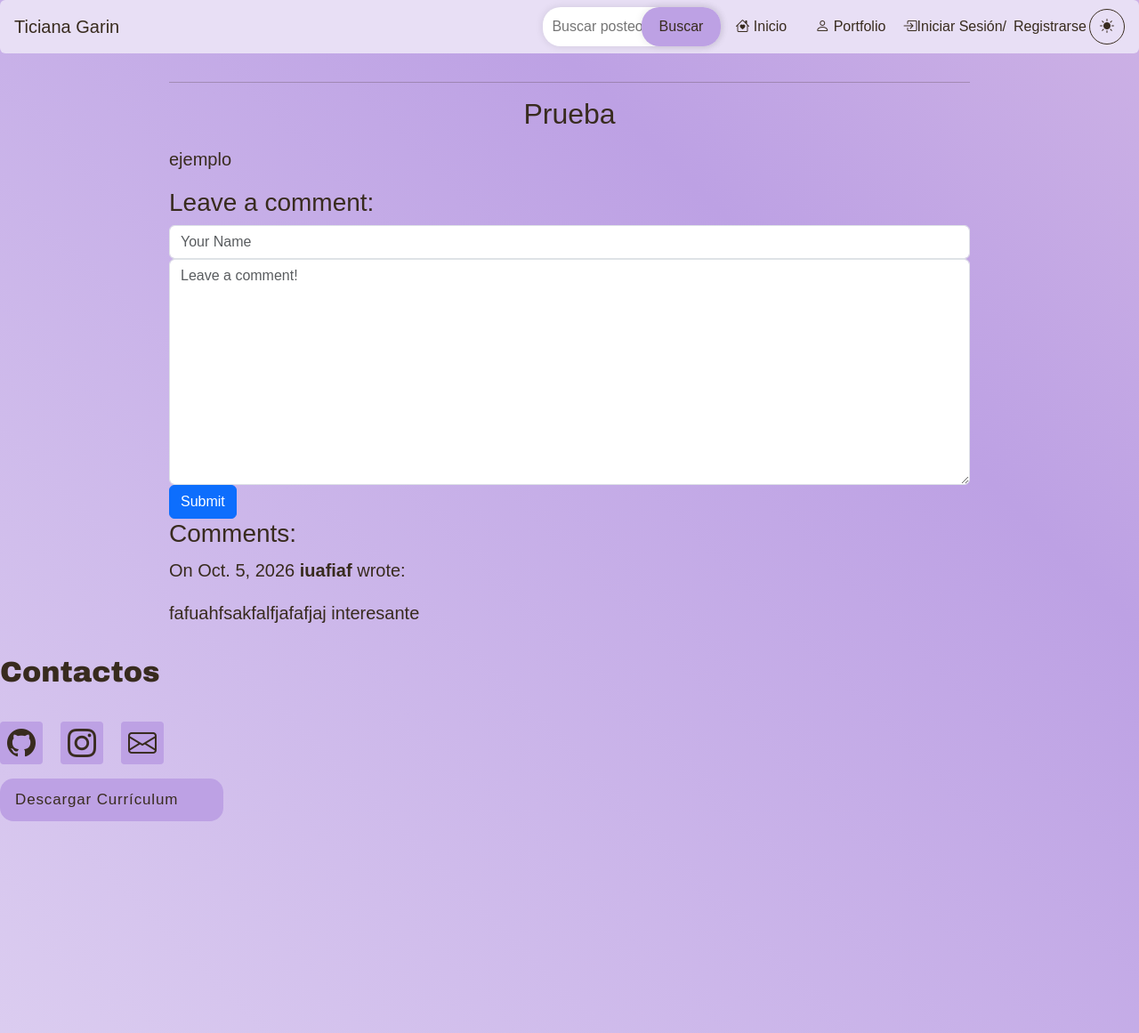
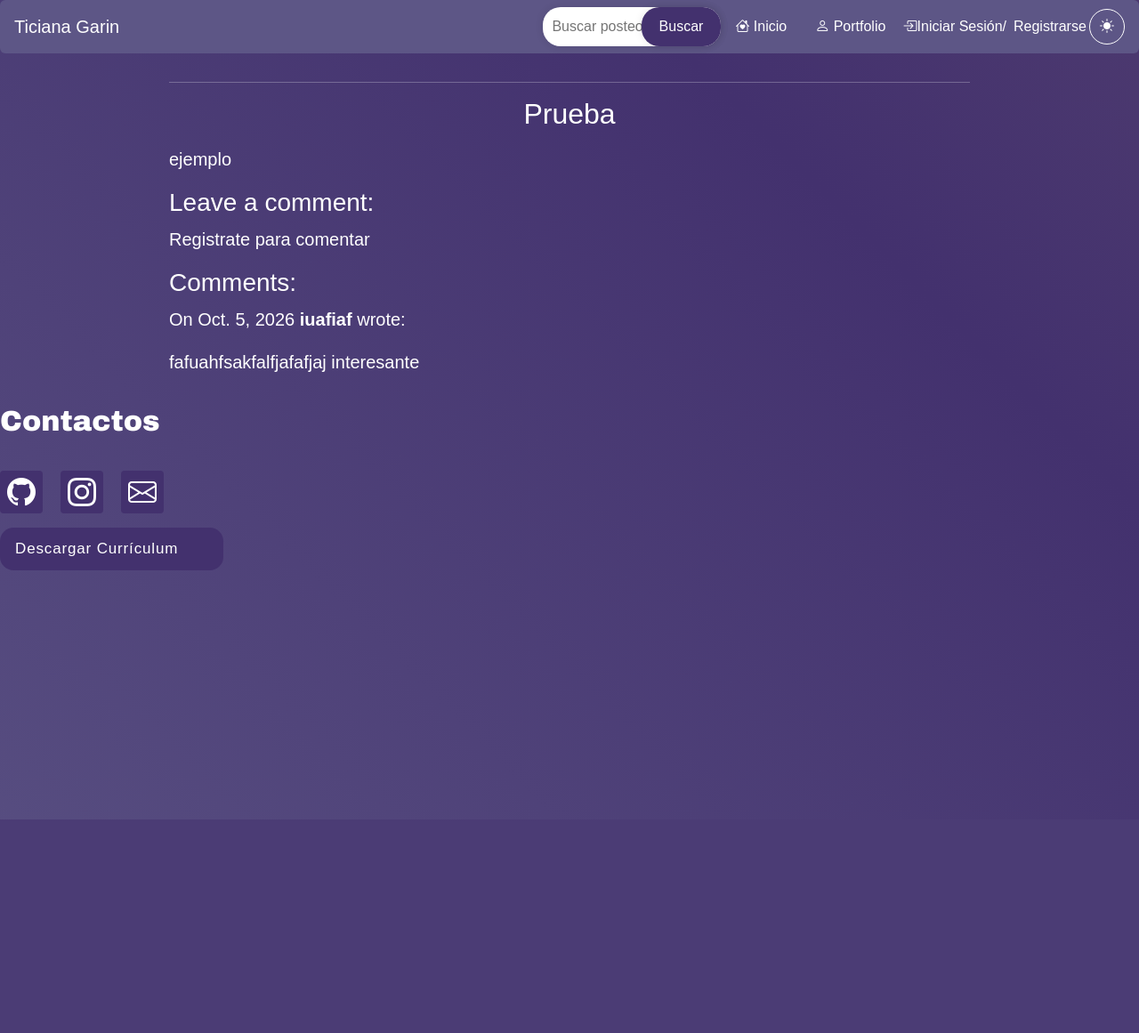
Before and after one commit to tixi333/Website_Django, a Django app: a page that uses personalwebsite/blog/templates/base.html in a window 1280 px wide. Shown: the top 1161 px of the page at 89% size. After the commit the page ends 921 px from the top, so only its background shows below. Run offline with Django 5.2, Linux system fonts and the light colour scheme; data comes from the database, SQL or seed files in the repository; both versions use the stored data as it was after the commit; some web fonts are replaced.

Commit message:
update blog
+ el tema se mantiene entre pag
+ usuarios / inicio de segin, cerrar sesion, registrarse
+ comentarios

```diff
--- a/personalwebsite/blog/forms.py
+++ b/personalwebsite/blog/forms.py
@@ -1,12 +1,6 @@
 from django import forms
 
 class CommentForm(forms.Form):
-    author = forms.CharField(
-        max_length=60,
-        widget=forms.TextInput(
-            attrs={"class": "form-control", "placeholder": "Your Name"}
-        ),
-    )
     body = forms.CharField(
         widget=forms.Textarea(
             attrs={"class": "form-control", "placeholder": "Leave a comment!"}
--- a/personalwebsite/blog/static/blog/styles.css
+++ b/personalwebsite/blog/static/blog/styles.css
@@ -119,6 +119,40 @@ section{
 .theme-toggle-item {
     display: flex;
     align-items: center;
+}
+.theme-toggle-link {
+    display: inline-grid;
+    width: 2.5rem;
+    height: 2.5rem;
+    place-items: center;
+    border: 1px solid currentColor;
+    border-radius: 50%;
+    color: var(--text);
+    text-decoration: none;
+}
+.theme-toggle-link:hover {
+    color: var(--hover_color);
+}
+.theme-toggle-link i {
+    position: static;
+    display: inline-block;
+    animation: theme-icon-rotate-in 180ms ease-out both;
+}
+.theme-toggle-link .moon-icon {
+    opacity: 1;
+}
+.theme-toggle-link .sun-icon {
+    opacity: 1;
+}
+@keyframes theme-icon-rotate-in {
+    from {
+        opacity: 0;
+        transform: rotate(-90deg) scale(0.6);
+    }
+    to {
+        opacity: 1;
+        transform: rotate(0) scale(1);
+    }
 }
 .nav-link:hover {
   color: var(--hover_color) !important;
@@ -415,7 +449,7 @@ section{
 }
 
 /* Variables que cambian cuando se activa el modo oscuro */
-body:has(#darkmode:checked) {
+body.tema-oscuro {
     --gradient1: #5d5686;
     --gradient2: #43316e;
     --gradient3: #655072;
--- a/personalwebsite/blog/templates/base.html
+++ b/personalwebsite/blog/templates/base.html
@@ -15,9 +15,9 @@
 
 
     <title>My Personal Blog</title>
-    <link rel="stylesheet" href="{% static 'blog/styles.css' %}">
+    <link rel="stylesheet" href="{% static 'blog/styles.css' %}?v=4">
 </head>
-<body class = "animated-gradient">
+<body class = "animated-gradient {% if request.GET.tema == 'oscuro' %} tema-oscuro{% endif %}">
 
         <nav id="navbar-example2" class="navbar bg-body-tertiary px-3 mb-3 border rounded-2 ">
 
@@ -26,7 +26,7 @@
         <ul class="nav nav-pills">
             <!-- Enlaces de navegación -->
 
-            <form method="get" action="{% url 'blog:blog_search' %}">
+            <form method="get" action="{% url 'blog:blog_search' %}?tema={{ request.GET.tema|default:'claro' }}">
                 <div class = "search">
                 <input type="search" name="q" value="{{ query|default:'' }}" placeholder="Buscar posteos..." aria-label="Buscar posteos">
                 <button type="submit">Buscar</button>
@@ -34,7 +34,7 @@
             </form>
 
              <li class="nav-item">
-                <a class="nav-link link-light" href="{% url 'blog:index' %}">
+                <a class="nav-link link-light" href="{% url 'blog:index' %}?tema={{ request.GET.tema|default:'claro' }}">
                     <i class="bi bi-house-heart"></i> Inicio
 
                 </a>
@@ -42,7 +42,7 @@
             </li>
 
             <li class="nav-item">
-                <a class="nav-link link-light" href="{% url 'index' %}">
+                <a class="nav-link link-light" href="{% url 'index' %}?tema={{ request.GET.tema|default:'claro' }}">
                     <i class="bi bi-person"></i> Portfolio
 
                 </a>
@@ -50,13 +50,23 @@
             </li>
 
             <li class="nav-item auth-links">
-
-                <a class="nav-link link-light" href="{% url 'blog:register' %}">
+                {% if user.is_authenticated %}
+                <span>Bienvenido, {{ user.username }}/</span>
+                    <form method="post" action="{% url 'logout' %}">
+                    {% csrf_token %}
+                    <button class="nav-link link-light" type="submit">
+                        Cerrar sesión
+                    </button>
+</form>
+                </a>
+                {% else %}
+                <a class="nav-link link-light" href="{% url 'login' %}?tema={{ request.GET.tema|default:'claro' }}">
                     <i class="bi bi-box-arrow-in-right"></i>Iniciar Sesión/
                 </a>
-                <a class="nav-link link-light" href="{% url 'blog:register' %}">
+                <a class="nav-link link-light" href="{% url 'blog:register' %}?tema={{ request.GET.tema|default:'claro' }}">
                     Registrarse
                 </a>
+                {% endif %}
 
 
             </li>
@@ -64,11 +74,15 @@
 
             <!-- dark-light mode-->
             <li class="nav-item theme-toggle-item">
-                <input type="checkbox" id="darkmode">
-                <label for="darkmode" class="theme-toggle">
-                    <i class="bi bi-sun-fill sun-icon" aria-hidden="true"></i>
-                    <i class="bi bi-moon-stars-fill moon-icon" aria-hidden="true"></i>
-                </label>
+                {% if request.GET.tema == "oscuro" %}
+                    <a class="theme-toggle-link" href="?tema=claro{% if request.GET.q %}&amp;q={{ request.GET.q|urlencode }}{% endif %}" aria-label="Activar modo claro" title="Modo claro">
+                        <i class="bi bi-sun-fill sun-icon" aria-hidden="true"></i>
+                    </a>
+                {% else %}
+                    <a class="theme-toggle-link" href="?tema=oscuro{% if request.GET.q %}&amp;q={{ request.GET.q|urlencode }}{% endif %}" aria-label="Activar modo oscuro" title="Modo oscuro">
+                        <i class="bi bi-moon-stars-fill moon-icon" aria-hidden="true"></i>
+                    </a>
+                {% endif %}
             </li>
 
 
--- a/personalwebsite/blog/templates/blog/category.html
+++ b/personalwebsite/blog/templates/blog/category.html
@@ -8,7 +8,7 @@
                 <div class="card-header">
                     Categories:
                     {% for category in post.categories.all %}
-                        <a href="{% url 'blog:blog_category' category.name %}"class = "link-light">
+                        <a href="{% url 'blog:blog_category' category.name %}?tema={{ request.GET.tema|default:'claro' }}" class="link-light">
                             {{ category.name }}
                         </a>
                     {% endfor %}
@@ -17,7 +17,7 @@
                     <h5 class="card-title"><a> {{ post.title }}</a></h5>
 
                         <p>{{ post.body | slice:":400" }}...</p>
-                    <a href="{% url 'blog:blog_detail' post.pk %}" class="btn btn-light" >Read more</a>
+                    <a href="{% url 'blog:blog_detail' post.pk %}?tema={{ request.GET.tema|default:'claro' }}" class="btn btn-light">Read more</a>
                 </div>
                 <div class="card-footer footer">
                     {{ post.created_on.date }}
--- a/personalwebsite/blog/templates/blog/detail.html
+++ b/personalwebsite/blog/templates/blog/detail.html
@@ -11,16 +11,22 @@
     <p>{{ post.body | linebreaks }}</p>
 
     <h3>Leave a comment:</h3>
+    {% if user.is_authenticated %}
     <form method="post">
         {% csrf_token %}
         <div>
-            {{ form.author }}
+
+            <p>De: {{ user.username }}</p>
+
         </div>
         <div>
             {{ form.body }}
         </div>
         <button type="submit" class="btn btn-primary">Submit</button>
     </form>
+    {% else %}
+    <p>Registrate para comentar</p>
+    {% endif %}
 
     <h3>Comments:</h3>
     {% for comment in comments %}
--- a/personalwebsite/blog/templates/blog/index.html
+++ b/personalwebsite/blog/templates/blog/index.html
@@ -17,7 +17,7 @@
                 <div class="card-header">
                     Categories:
                     {% for category in post.categories.all %}
-                        <a href="{% url 'blog:blog_category' category.name %}"class = "link-light">
+                        <a href="{% url 'blog:blog_category' category.name %}?tema={{ request.GET.tema|default:'claro' }}" class="link-light">
                             {{ category.name }}
                         </a>
                     {% endfor %}
@@ -26,7 +26,7 @@
                     <h5 class="card-title"> {{ post.title }}</h5>
 
                         <p>{{ post.body | slice:":200" }}...</p>
-                    <a href="{% url 'blog:blog_detail' post.pk %}" class="btn btn-light" >Read more</a>
+                    <a href="{% url 'blog:blog_detail' post.pk %}?tema={{ request.GET.tema|default:'claro' }}" class="btn btn-light">Read more</a>
                 </div>
                 <div class="card-footer footer">
                     {{ post.created_on.date }}
--- a/personalwebsite/blog/templates/blog/search.html
+++ b/personalwebsite/blog/templates/blog/search.html
@@ -12,7 +12,7 @@
                 <div class="card-header">
                     Categorías:
                     {% for category in post.categories.all %}
-                        <a href="{% url 'blog:blog_category' category.name %}" class="link-light">
+                        <a href="{% url 'blog:blog_category' category.name %}?tema={{ request.GET.tema|default:'claro' }}" class="link-light">
                             {{ category.name }}
                         </a>
                     {% empty %}
@@ -22,7 +22,7 @@
                 <div class="card-body">
                     <h5 class="card-title">{{ post.title }}</h5>
                     <p>{{ post.body|truncatechars:400 }}</p>
-                    <a href="{% url 'blog:blog_detail' post.pk %}" class="btn btn-light">Leer más</a>
+                    <a href="{% url 'blog:blog_detail' post.pk %}?tema={{ request.GET.tema|default:'claro' }}" class="btn btn-light">Leer más</a>
                 </div>
                 <div class="card-footer footer">
                     {{ post.created_on|date:"d/m/Y" }}
--- a/personalwebsite/blog/urls.py
+++ b/personalwebsite/blog/urls.py
@@ -7,5 +7,6 @@ urlpatterns = [
     path("post/<int:pk>/", views.blog_detail, name="blog_detail"),
     path("category/<category>/", views.blog_category, name="blog_category"),
     path("search/",views.blog_search, name = "blog_search"),
-    path("register/", views.register, name= "register")
+    path("register/", views.register, name= "register"),
+    path("logout/", views.logout, name = "logout")
 ]
--- a/personalwebsite/blog/views.py
+++ b/personalwebsite/blog/views.py
@@ -6,6 +6,7 @@ from django.http import HttpResponse
 from blog.models import Post, Comment, Category
 from blog.forms import CommentForm
 from django.contrib.auth.forms import UserCreationForm
+from django.contrib.auth import logout
 
 def index(request):
     posts = Post.objects.all().order_by("-created_on")
@@ -34,7 +35,6 @@ def blog_detail(request, pk):
         form = CommentForm(request.POST)
         if form.is_valid():
             comment = Comment(
-                author=form.cleaned_data["author"],
                 body=form.cleaned_data["body"],
                 post=post,
             )
@@ -76,3 +76,7 @@ def register(request):
         form = UserCreationForm()
 
     return render(request, "blog/register.html", {"form": form})
+
+def logout(request):
+    logout(request)
+    return redirect('home')
```
Also changed, not shown: personalwebsite/portfolio/static/portfolio/styles.css (+35 -1 lines), personalwebsite/portfolio/templates/portfolio/index.html (+13 -8 lines), personalwebsite/db.sqlite3.
